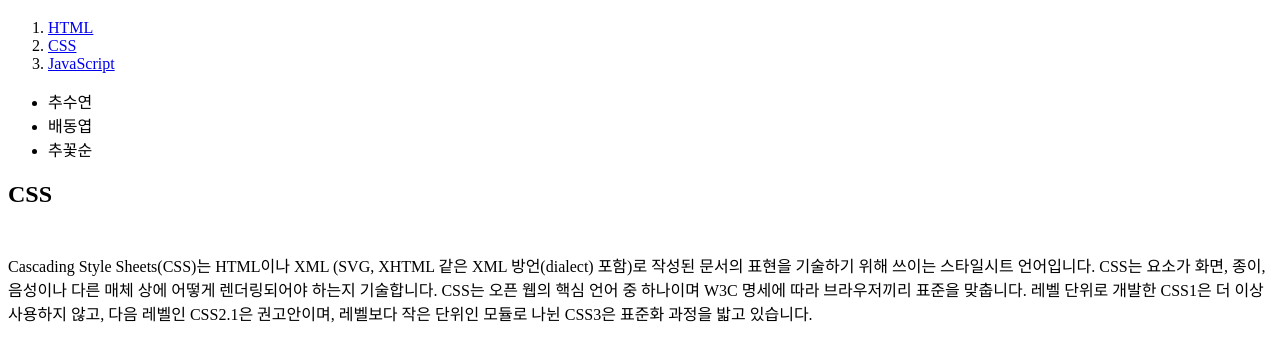
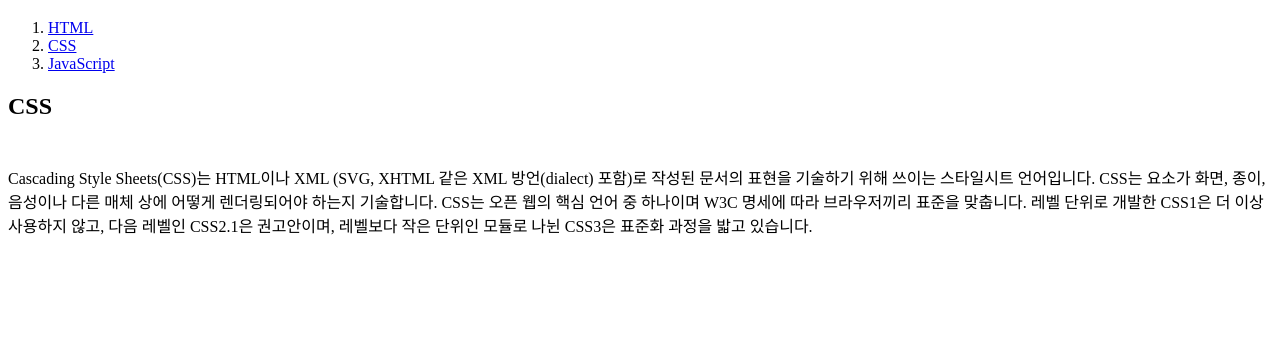
Before and after one commit to ncescyo/web1, a plain HTML site: page 2.html in a window 1280 px wide. Shown: the part 47-408 px from the top of the page. Drawn offline with Linux system fonts and the light colour scheme.

Commit message:
Add files via upload

```diff
--- a/2.html
+++ b/2.html
@@ -15,11 +15,6 @@
     <li><a href="2.html">CSS</a></li>
     <li><a href="3.html">JavaScript</a></li>
 </ol>
-<ul>
-    <li>추수연</li>
-    <li>배동엽</li>
-    <li>추꽃순</li>
-</ul>
 
 <h2>CSS</h2>
 
```
Also changed, not shown: 1.html (+1 -5 lines), 3.html (+1 -5 lines), index.html (+1 -5 lines).
